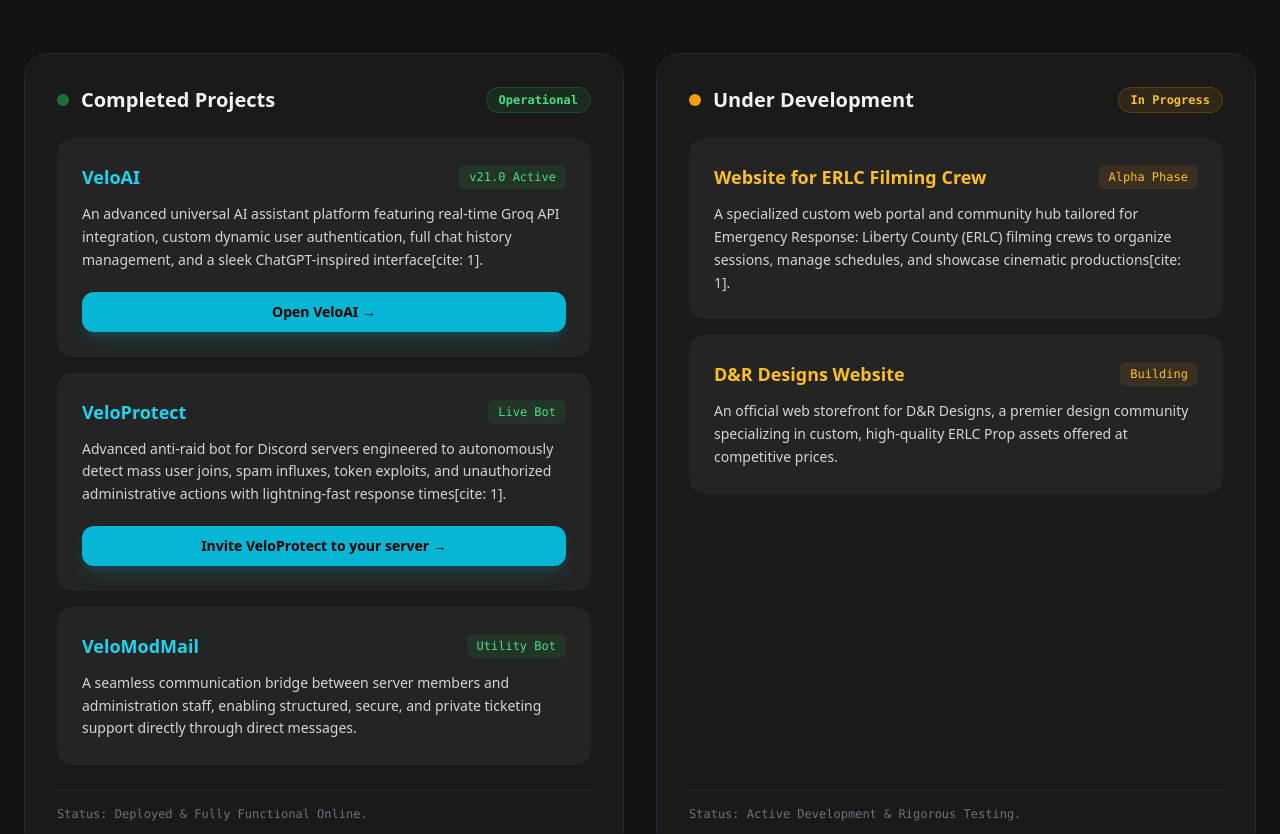
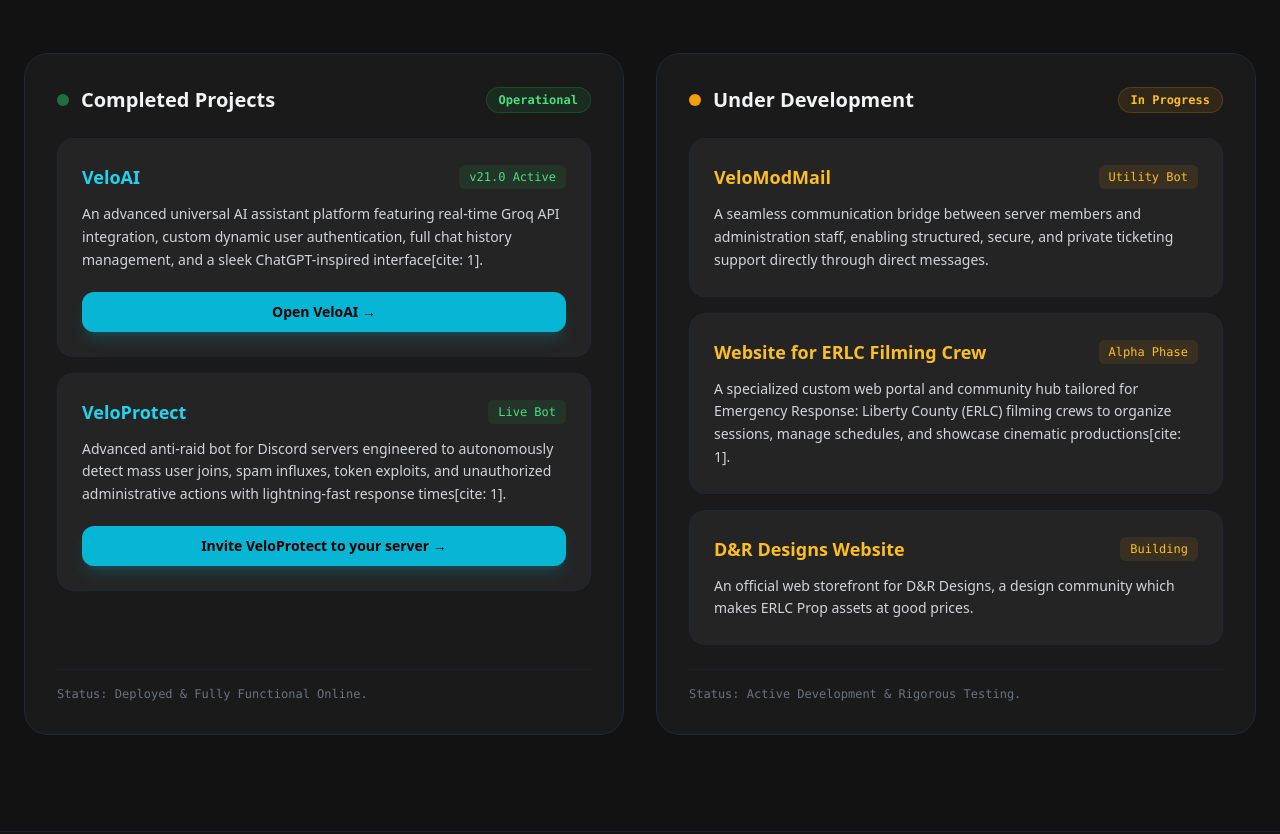
Before and after one commit to atreyajanapate88-collab/Velotech_official_, a plain HTML site: page index.html in a window 1280 px wide. Shown: the part 2460-3294 px from the top of the page. Drawn offline with nearby package versions, Linux system fonts and the light colour scheme.

Commit message:
Update index.html

```diff
--- a/index.html
+++ b/index.html
@@ -182,15 +182,6 @@
                                 </a>
                             </div>
                         </div>
-
-                        <!-- VeloModMail Item -->
-                        <div class="bg-[#242424] p-6 rounded-2xl border border-gray-800/80 space-y-3">
-                            <div class="flex justify-between items-center">
-                                <h4 class="font-bold text-lg text-cyan-400">VeloModMail</h4>
-                                <span class="text-xs bg-green-500/10 text-green-400 px-2.5 py-1 rounded-md font-mono">Utility Bot</span>
-                            </div>
-                            <p class="text-sm text-gray-300 leading-relaxed">A seamless communication bridge between server members and administration staff, enabling structured, secure, and private ticketing support directly through direct messages.</p>
-                        </div>
                     </div>
                 </div>
                 <div class="pt-4 border-t border-gray-800/60 text-xs text-gray-500 font-mono">
@@ -209,6 +200,15 @@
                         <span class="text-xs bg-amber-500/10 text-amber-400 px-3 py-1 rounded-full font-mono font-semibold border border-amber-500/20">In Progress</span>
                     </div>
                     <div class="space-y-4">
+                        <!-- VeloModMail Item -->
+                        <div class="bg-[#242424] p-6 rounded-2xl border border-gray-800/80 space-y-3">
+                            <div class="flex justify-between items-center">
+                                <h4 class="font-bold text-lg text-amber-400">VeloModMail</h4>
+                                <span class="text-xs bg-amber-500/10 text-amber-400 px-2.5 py-1 rounded-md font-mono">Utility Bot</span>
+                            </div>
+                            <p class="text-sm text-gray-300 leading-relaxed">A seamless communication bridge between server members and administration staff, enabling structured, secure, and private ticketing support directly through direct messages.</p>
+                        </div>
+
                         <!-- Website for ERLC Filming Crew -->
                         <div class="bg-[#242424] p-6 rounded-2xl border border-gray-800/80 space-y-3">
                             <div class="flex justify-between items-center">
@@ -224,7 +224,7 @@
                                 <h4 class="font-bold text-lg text-amber-400">D&R Designs Website</h4>
                                 <span class="text-xs bg-amber-500/10 text-amber-400 px-2.5 py-1 rounded-md font-mono">Building</span>
                             </div>
-                            <p class="text-sm text-gray-300 leading-relaxed">An official web storefront for D&R Designs, a premier design community specializing in custom, high-quality ERLC Prop assets offered at competitive prices.</p>
+                            <p class="text-sm text-gray-300 leading-relaxed">An official web storefront for D&R Designs, a design community which makes ERLC Prop assets at good prices.</p>
                         </div>
                     </div>
                 </div>
```
